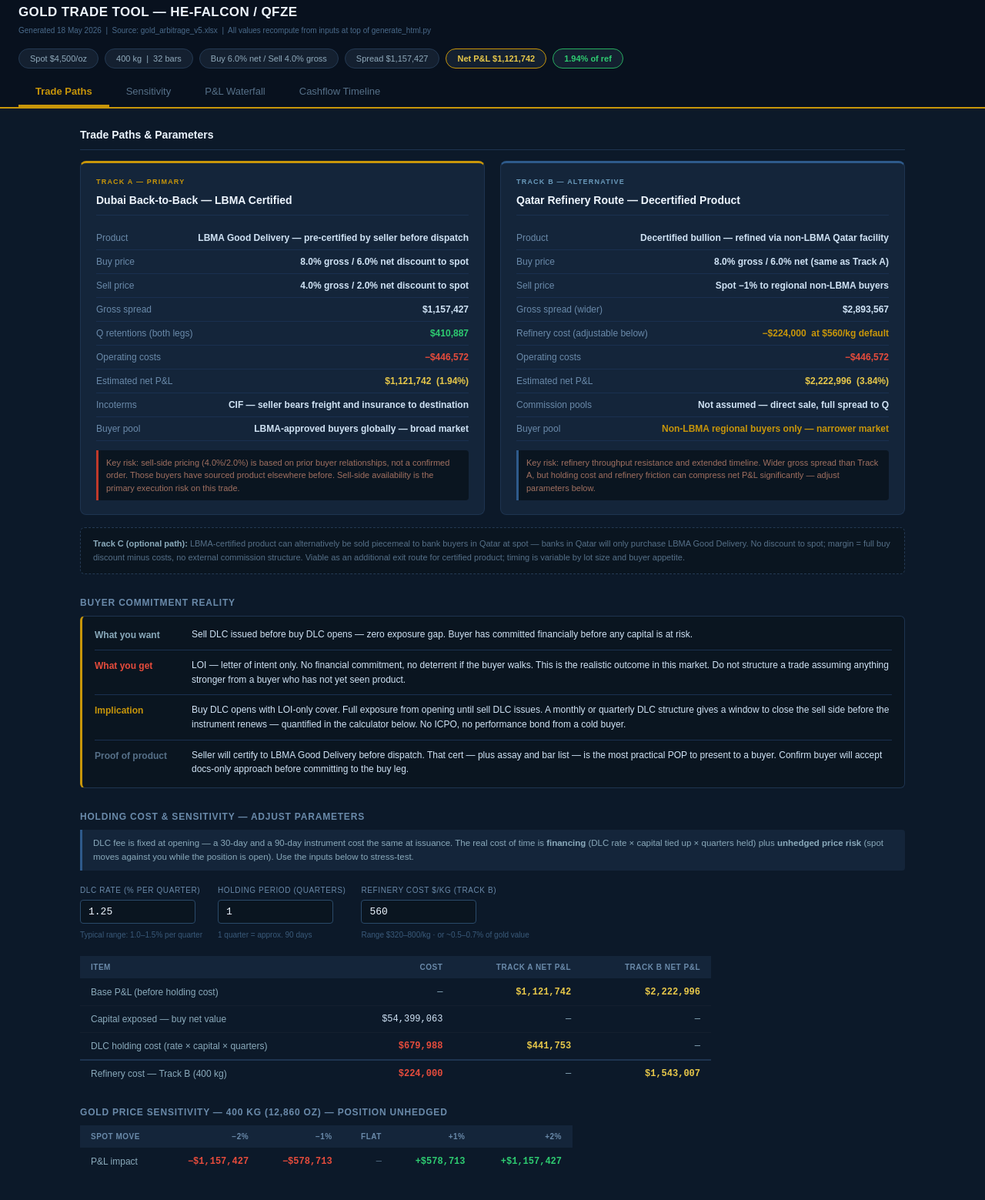
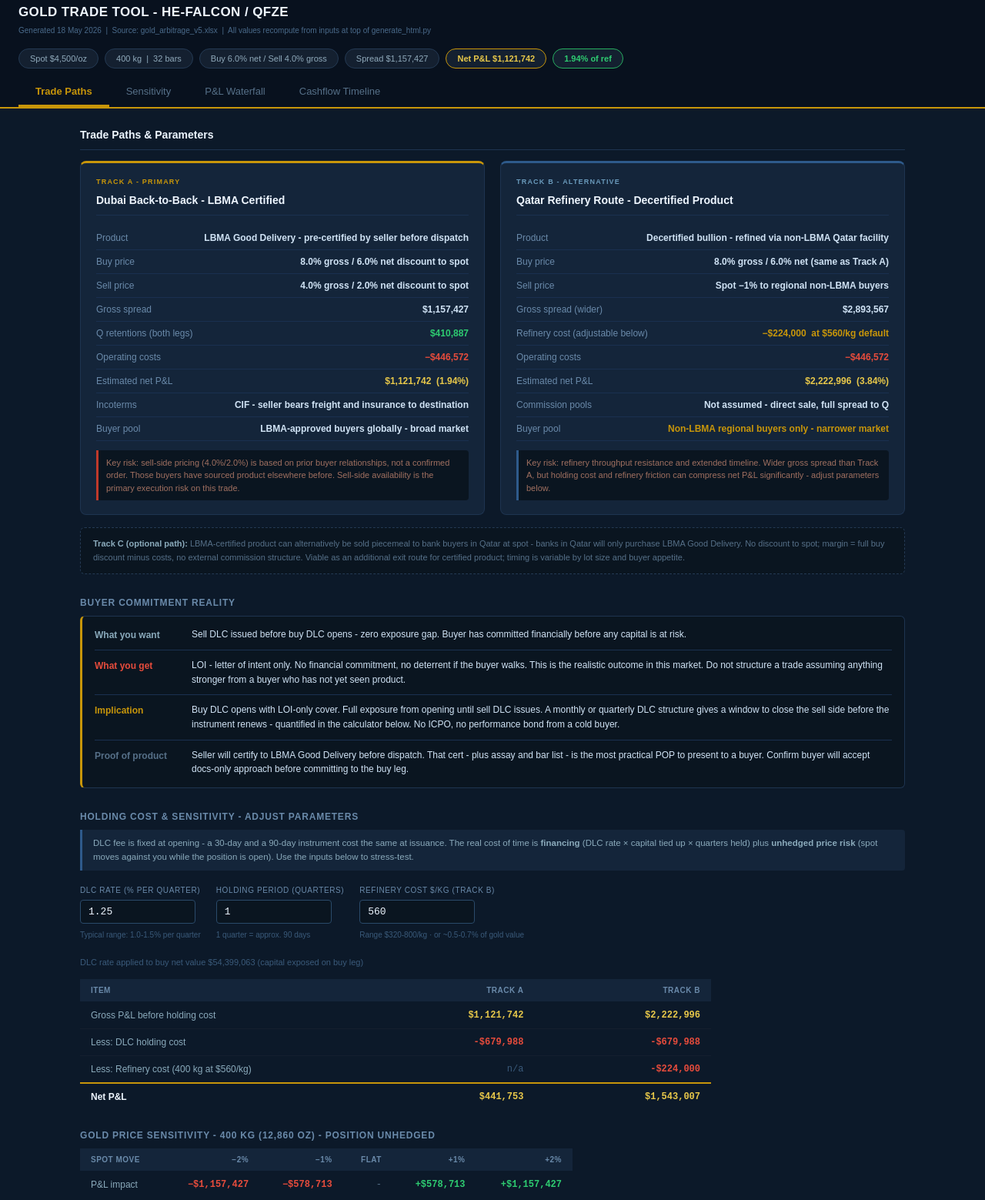
Before and after one commit to shaanmahrotri/au, a plain HTML site: page index.html in a window 1280 px wide. Shown: the part 13-1572 px from the top of the page at 77% size. Drawn offline with Linux system fonts and the light colour scheme.

Commit message:
Fix em dashes, clean holding cost table

```diff
--- a/index.html
+++ b/index.html
@@ -3,7 +3,7 @@
 <head>
 <meta charset="UTF-8">
 <meta name="viewport" content="width=device-width, initial-scale=1">
-<title>Gold Trade Tool — QFZE</title>
+<title>Gold Trade Tool - QFZE</title>
 <style>
 *{box-sizing:border-box;margin:0;padding:0}
 body{background:#0C1929;color:#D0E3F5;font-family:Arial,Helvetica,sans-serif;font-size:13px;line-height:1.5}
@@ -174,7 +174,7 @@ body{background:#0C1929;color:#D0E3F5;font-family:Arial,Helvetica,sans-serif;fon
 <div class="hdr">
   <div class="hdr-top">
     <div>
-      <div class="title">GOLD TRADE TOOL &mdash; HE-FALCON / QFZE</div>
+      <div class="title">GOLD TRADE TOOL - HE-FALCON / QFZE</div>
       <div class="updated">Generated 18 May 2026 &nbsp;|&nbsp; Source: gold_arbitrage_v5.xlsx &nbsp;|&nbsp; All values recompute from inputs at top of generate_html.py</div>
     </div>
     <div class="pills">
@@ -205,34 +205,34 @@ body{background:#0C1929;color:#D0E3F5;font-family:Arial,Helvetica,sans-serif;fon
 
     <!-- Track A -->
     <div class="tcard a">
-      <div class="tc-label a">Track A &mdash; Primary</div>
-      <div class="tc-title">Dubai Back-to-Back &mdash; LBMA Certified</div>
-      <div class="tc-row"><span class="tc-k">Product</span><span class="tc-v">LBMA Good Delivery &mdash; pre-certified by seller before dispatch</span></div>
+      <div class="tc-label a">Track A - Primary</div>
+      <div class="tc-title">Dubai Back-to-Back - LBMA Certified</div>
+      <div class="tc-row"><span class="tc-k">Product</span><span class="tc-v">LBMA Good Delivery - pre-certified by seller before dispatch</span></div>
       <div class="tc-row"><span class="tc-k">Buy price</span><span class="tc-v">8.0% gross / 6.0% net discount to spot</span></div>
       <div class="tc-row"><span class="tc-k">Sell price</span><span class="tc-v">4.0% gross / 2.0% net discount to spot</span></div>
       <div class="tc-row"><span class="tc-k">Gross spread</span><span class="tc-v">$1,157,427</span></div>
       <div class="tc-row"><span class="tc-k">Q retentions (both legs)</span><span class="tc-v green">$410,887</span></div>
       <div class="tc-row"><span class="tc-k">Operating costs</span><span class="tc-v red">&minus;$446,572</span></div>
       <div class="tc-row"><span class="tc-k">Estimated net P&amp;L</span><span class="tc-v gold">$1,121,742 &nbsp;(1.94%)</span></div>
-      <div class="tc-row"><span class="tc-k">Incoterms</span><span class="tc-v">CIF &mdash; seller bears freight and insurance to destination</span></div>
-      <div class="tc-row"><span class="tc-k">Buyer pool</span><span class="tc-v">LBMA-approved buyers globally &mdash; broad market</span></div>
+      <div class="tc-row"><span class="tc-k">Incoterms</span><span class="tc-v">CIF - seller bears freight and insurance to destination</span></div>
+      <div class="tc-row"><span class="tc-k">Buyer pool</span><span class="tc-v">LBMA-approved buyers globally - broad market</span></div>
       <div class="tc-risk">Key risk: sell-side pricing (4.0%/2.0%) is based on prior buyer relationships, not a confirmed order. Those buyers have sourced product elsewhere before. Sell-side availability is the primary execution risk on this trade.</div>
     </div>
 
     <!-- Track B -->
     <div class="tcard b">
-      <div class="tc-label b">Track B &mdash; Alternative</div>
-      <div class="tc-title">Qatar Refinery Route &mdash; Decertified Product</div>
-      <div class="tc-row"><span class="tc-k">Product</span><span class="tc-v">Decertified bullion &mdash; refined via non-LBMA Qatar facility</span></div>
+      <div class="tc-label b">Track B - Alternative</div>
+      <div class="tc-title">Qatar Refinery Route - Decertified Product</div>
+      <div class="tc-row"><span class="tc-k">Product</span><span class="tc-v">Decertified bullion - refined via non-LBMA Qatar facility</span></div>
       <div class="tc-row"><span class="tc-k">Buy price</span><span class="tc-v">8.0% gross / 6.0% net (same as Track A)</span></div>
       <div class="tc-row"><span class="tc-k">Sell price</span><span class="tc-v">Spot &minus;1% to regional non-LBMA buyers</span></div>
       <div class="tc-row"><span class="tc-k">Gross spread (wider)</span><span class="tc-v">$2,893,567</span></div>
       <div class="tc-row"><span class="tc-k">Refinery cost (adjustable below)</span><span class="tc-v amber">&minus;$224,000 &nbsp;at $560/kg default</span></div>
       <div class="tc-row"><span class="tc-k">Operating costs</span><span class="tc-v red">&minus;$446,572</span></div>
       <div class="tc-row"><span class="tc-k">Estimated net P&amp;L</span><span class="tc-v gold">$2,222,996 &nbsp;(3.84%)</span></div>
-      <div class="tc-row"><span class="tc-k">Commission pools</span><span class="tc-v">Not assumed &mdash; direct sale, full spread to Q</span></div>
-      <div class="tc-row"><span class="tc-k">Buyer pool</span><span class="tc-v amber">Non-LBMA regional buyers only &mdash; narrower market</span></div>
-      <div class="tc-risk" style="border-color:#2E5A8B">Key risk: refinery throughput resistance and extended timeline. Wider gross spread than Track A, but holding cost and refinery friction can compress net P&amp;L significantly &mdash; adjust parameters below.</div>
+      <div class="tc-row"><span class="tc-k">Commission pools</span><span class="tc-v">Not assumed - direct sale, full spread to Q</span></div>
+      <div class="tc-row"><span class="tc-k">Buyer pool</span><span class="tc-v amber">Non-LBMA regional buyers only - narrower market</span></div>
+      <div class="tc-risk" style="border-color:#2E5A8B">Key risk: refinery throughput resistance and extended timeline. Wider gross spread than Track A, but holding cost and refinery friction can compress net P&amp;L significantly - adjust parameters below.</div>
     </div>
 
   </div>
@@ -240,7 +240,7 @@ body{background:#0C1929;color:#D0E3F5;font-family:Arial,Helvetica,sans-serif;fon
   <!-- Track C footnote -->
   <div class="tc-footnote">
     <strong style="color:#8AAABB">Track C (optional path):</strong>
-    LBMA-certified product can alternatively be sold piecemeal to bank buyers in Qatar at spot &mdash; banks in Qatar will only purchase LBMA Good Delivery.
+    LBMA-certified product can alternatively be sold piecemeal to bank buyers in Qatar at spot - banks in Qatar will only purchase LBMA Good Delivery.
     No discount to spot; margin = full buy discount minus costs, no external commission structure.
     Viable as an additional exit route for certified product; timing is variable by lot size and buyer appetite.
   </div>
@@ -250,33 +250,33 @@ body{background:#0C1929;color:#D0E3F5;font-family:Arial,Helvetica,sans-serif;fon
   <div class="bc-panel">
     <div class="bc-row">
       <div class="bc-tag">What you want</div>
-      <div class="bc-val">Sell DLC issued before buy DLC opens &mdash; zero exposure gap. Buyer has committed financially before any capital is at risk.</div>
+      <div class="bc-val">Sell DLC issued before buy DLC opens - zero exposure gap. Buyer has committed financially before any capital is at risk.</div>
     </div>
     <div class="bc-row">
       <div class="bc-tag" style="color:#E74C3C">What you get</div>
-      <div class="bc-val">LOI &mdash; letter of intent only. No financial commitment, no deterrent if the buyer walks. This is the realistic outcome in this market. Do not structure a trade assuming anything stronger from a buyer who has not yet seen product.</div>
+      <div class="bc-val">LOI - letter of intent only. No financial commitment, no deterrent if the buyer walks. This is the realistic outcome in this market. Do not structure a trade assuming anything stronger from a buyer who has not yet seen product.</div>
     </div>
     <div class="bc-row">
       <div class="bc-tag" style="color:#C8960A">Implication</div>
-      <div class="bc-val">Buy DLC opens with LOI-only cover. Full exposure from opening until sell DLC issues. A monthly or quarterly DLC structure gives a window to close the sell side before the instrument renews &mdash; quantified in the calculator below. No ICPO, no performance bond from a cold buyer.</div>
+      <div class="bc-val">Buy DLC opens with LOI-only cover. Full exposure from opening until sell DLC issues. A monthly or quarterly DLC structure gives a window to close the sell side before the instrument renews - quantified in the calculator below. No ICPO, no performance bond from a cold buyer.</div>
     </div>
     <div class="bc-row">
       <div class="bc-tag" style="color:#567088">Proof of product</div>
-      <div class="bc-val">Seller will certify to LBMA Good Delivery before dispatch. That cert &mdash; plus assay and bar list &mdash; is the most practical POP to present to a buyer. Confirm buyer will accept docs-only approach before committing to the buy leg.</div>
+      <div class="bc-val">Seller will certify to LBMA Good Delivery before dispatch. That cert - plus assay and bar list - is the most practical POP to present to a buyer. Confirm buyer will accept docs-only approach before committing to the buy leg.</div>
     </div>
   </div>
 
   <!-- HOLDING COST & SENSITIVITY -->
-  <div class="sec-label" style="margin-top:28px">Holding Cost &amp; Sensitivity &mdash; Adjust Parameters</div>
+  <div class="sec-label" style="margin-top:28px">Holding Cost &amp; Sensitivity - Adjust Parameters</div>
   <div class="snote" style="margin-bottom:18px">
-    DLC fee is fixed at opening &mdash; a 30-day and a 90-day instrument cost the same at issuance. The real cost of time is <strong>financing</strong> (DLC rate &times; capital tied up &times; quarters held) plus <strong>unhedged price risk</strong> (spot moves against you while the position is open). Use the inputs below to stress-test.
+    DLC fee is fixed at opening - a 30-day and a 90-day instrument cost the same at issuance. The real cost of time is <strong>financing</strong> (DLC rate &times; capital tied up &times; quarters held) plus <strong>unhedged price risk</strong> (spot moves against you while the position is open). Use the inputs below to stress-test.
   </div>
 
   <div class="hc-inputs">
     <div class="hc-field">
       <label class="hc-label" for="hc-rate">DLC rate (% per quarter)</label>
       <input class="hc-input" id="hc-rate" type="number" value="1.25" min="0.5" max="3.0" step="0.05" oninput="calcHolding()">
-      <div class="hc-hint">Typical range: 1.0&ndash;1.5% per quarter</div>
+      <div class="hc-hint">Typical range: 1.0-1.5% per quarter</div>
     </div>
     <div class="hc-field">
       <label class="hc-label" for="hc-qtrs">Holding period (quarters)</label>
@@ -286,50 +286,48 @@ body{background:#0C1929;color:#D0E3F5;font-family:Arial,Helvetica,sans-serif;fon
     <div class="hc-field">
       <label class="hc-label" for="hc-ref">Refinery cost $/kg (Track B)</label>
       <input class="hc-input" id="hc-ref" type="number" value="560" min="0" max="1200" step="10" oninput="calcHolding()">
-      <div class="hc-hint">Range $320&ndash;800/kg &middot; or ~0.5&ndash;0.7% of gold value</div>
+      <div class="hc-hint">Range $320-800/kg &middot; or ~0.5-0.7% of gold value</div>
     </div>
   </div>
 
+  <div style="font-size:11px;color:#3A5A7A;margin-bottom:14px">
+    DLC rate applied to buy net value $54,399,063 (capital exposed on buy leg)
+  </div>
   <table class="hc-tbl">
     <thead>
       <tr>
-        <th>Item</th>
-        <th>Cost</th>
-        <th>Track A net P&amp;L</th>
-        <th>Track B net P&amp;L</th>
+        <th style="width:44%;text-align:left">Item</th>
+        <th>Track A</th>
+        <th>Track B</th>
       </tr>
     </thead>
     <tbody>
       <tr>
-        <td>Base P&amp;L (before holding cost)</td>
-        <td>&mdash;</td>
+        <td>Gross P&amp;L before holding cost</td>
         <td class="hc-pnl">$1,121,742</td>
         <td class="hc-pnl">$2,222,996</td>
       </tr>
       <tr>
-        <td>Capital exposed &mdash; buy net value</td>
-        <td class="hc-base">$54,399,063</td>
-        <td>&mdash;</td>
-        <td>&mdash;</td>
+        <td>Less: DLC holding cost</td>
+        <td class="hc-cost" id="hc-dlc">-$679,988</td>
+        <td class="hc-cost" id="hc-dlc-b">-$679,988</td>
       </tr>
       <tr>
-        <td>DLC holding cost (rate &times; capital &times; quarters)</td>
-        <td class="hc-cost" id="hc-dlc">$679,988</td>
+        <td>Less: Refinery cost (400 kg at $560/kg)</td>
+        <td style="color:#3A5A7A;text-align:right">n/a</td>
+        <td class="hc-cost" id="hc-ref-total">-$224,000</td>
+      </tr>
+      <tr class="hc-total">
+        <td>Net P&amp;L</td>
         <td class="hc-pnl" id="hc-pnl-a">$441,753</td>
-        <td>&mdash;</td>
-      </tr>
-      <tr class="hc-sep">
-        <td>Refinery cost &mdash; Track B (400 kg)</td>
-        <td class="hc-cost" id="hc-ref-total">$224,000</td>
-        <td>&mdash;</td>
         <td class="hc-pnl" id="hc-pnl-b">$1,543,007</td>
       </tr>
     </tbody>
   </table>
 
-  <!-- Gold price sensitivity — static -->
+  <!-- Gold price sensitivity - static -->
   <div style="margin-top:24px;margin-bottom:8px" class="sec-label">
-    Gold price sensitivity &mdash; 400 kg (12,860 oz) &mdash; position unhedged
+    Gold price sensitivity - 400 kg (12,860 oz) - position unhedged
   </div>
   <table class="hc-tbl" style="max-width:640px">
     <thead>
@@ -347,7 +345,7 @@ body{background:#0C1929;color:#D0E3F5;font-family:Arial,Helvetica,sans-serif;fon
         <td>P&amp;L impact</td>
         <td class="hc-cost">&minus;$1,157,427</td>
         <td class="hc-cost">&minus;$578,713</td>
-        <td style="color:#567088">&mdash;</td>
+        <td style="color:#567088">-</td>
         <td style="color:#2ECC71;font-weight:bold">+$578,713</td>
         <td style="color:#2ECC71;font-weight:bold">+$1,157,427</td>
       </tr>
@@ -358,10 +356,10 @@ body{background:#0C1929;color:#D0E3F5;font-family:Arial,Helvetica,sans-serif;fon
 
 <!-- ═══════════════ TAB 2: SENSITIVITY ═══════════════ -->
 <div id="pane-sensitivity" class="pane">
-  <div class="stitle">Net P&amp;L Sensitivity &mdash; Volume vs Sell Gross Discount</div>
+  <div class="stitle">Net P&amp;L Sensitivity - Volume vs Sell Gross Discount</div>
   <div class="snote">
     <strong>How to read this:</strong> rows = volume (kg), columns = sell gross discount (what Q receives from buyer).
-    Buy net discount held at 6.0% &mdash; the price Q pays Aureus Trading Co. Ltd.
+    Buy net discount held at 6.0% - the price Q pays Aureus Trading Co. Ltd.
     Gold outline = current base case (400 kg &nbsp;/&nbsp; 4.0% sell gross discount).
     Q retentions and costs scale with volume. Hover any cell for exact value.
   </div>
@@ -396,7 +394,7 @@ body{background:#0C1929;color:#D0E3F5;font-family:Arial,Helvetica,sans-serif;fon
 
 <!-- ═══════════════ TAB 3: WATERFALL ═══════════════ -->
 <div id="pane-waterfall" class="pane">
-  <div class="stitle">P&amp;L Waterfall &mdash; QFZE View</div>
+  <div class="stitle">P&amp;L Waterfall - QFZE View</div>
   <div class="wfnote">
     <strong>How it builds:</strong> Q receives the sell <em>gross</em> value ($55,556,490) and pays the buy <em>net</em> value ($54,399,063).
     The difference is the gross spread. Q then retains a portion of the commission mandate on each leg.
@@ -489,7 +487,7 @@ body{background:#0C1929;color:#D0E3F5;font-family:Arial,Helvetica,sans-serif;fon
     <tbody>
       <tr>
   <td class="cfd">Day 1</td>
-  <td class="cfe">DLC opened — sell leg</td>
+  <td class="cfe">DLC opened - sell leg</td>
   <td class="cfp">Dubai Buyer</td>
   <td class="cfp">QFZE</td>
   <td class="cfa">$56,713,917</td>
@@ -497,7 +495,7 @@ body{background:#0C1929;color:#D0E3F5;font-family:Arial,Helvetica,sans-serif;fon
 </tr>
 <tr>
   <td class="cfd">Day 3</td>
-  <td class="cfe">DLC opened — buy leg</td>
+  <td class="cfe">DLC opened - buy leg</td>
   <td class="cfp">QFZE</td>
   <td class="cfp">Aureus Trading Co. Ltd</td>
   <td class="cfa">$53,241,636</td>
@@ -529,7 +527,7 @@ body{background:#0C1929;color:#D0E3F5;font-family:Arial,Helvetica,sans-serif;fon
 </tr>
 <tr>
   <td class="cfd">Day 18</td>
-  <td class="cfe">Docs presented — buy DLC</td>
+  <td class="cfe">Docs presented - buy DLC</td>
   <td class="cfp">Aureus Trading Co. Ltd</td>
   <td class="cfp">QFZE</td>
   <td class="cfa">-</td>
@@ -537,7 +535,7 @@ body{background:#0C1929;color:#D0E3F5;font-family:Arial,Helvetica,sans-serif;fon
 </tr>
 <tr>
   <td class="cfd">Day 20</td>
-  <td class="cfe">Docs presented — sell DLC</td>
+  <td class="cfe">Docs presented - sell DLC</td>
   <td class="cfp">QFZE</td>
   <td class="cfp">Dubai Buyer</td>
   <td class="cfa">-</td>
@@ -586,9 +584,9 @@ body{background:#0C1929;color:#D0E3F5;font-family:Arial,Helvetica,sans-serif;fon
 <tr class="cfm">
   <td class="cfd">Day 30</td>
   <td class="cfe">Trade closed</td>
-  <td class="cfp">—</td>
-  <td class="cfp">—</td>
-  <td class="cfa">—</td>
+  <td class="cfp">-</td>
+  <td class="cfp">-</td>
+  <td class="cfa">-</td>
   <td class="cfn">All obligations settled</td>
 </tr>
 
@@ -598,8 +596,8 @@ body{background:#0C1929;color:#D0E3F5;font-family:Arial,Helvetica,sans-serif;fon
   <div class="cf-pos">
     <div class="cf-pos-title">Intermediary Running Position</div>
     <table class="csstbl">
-      <tr><td class="cssl">Sell leg received (gross — Q receives)</td><td class="cssv" style="color:#2ECC71">$55,556,490</td></tr>
-<tr><td class="cssl">Buy leg paid (net — Q pays)</td><td class="cssv" style="color:#E74C3C">-$54,399,063</td></tr>
+      <tr><td class="cssl">Sell leg received (gross - Q receives)</td><td class="cssv" style="color:#2ECC71">$55,556,490</td></tr>
+<tr><td class="cssl">Buy leg paid (net - Q pays)</td><td class="cssv" style="color:#E74C3C">-$54,399,063</td></tr>
 <tr><td class="cssl">Q commission retentions (both legs)</td><td class="cssv" style="color:#27AE60">$410,887</td></tr>
 <tr><td class="cssl">Operating costs</td><td class="cssv" style="color:#E74C3C">-$446,572</td></tr>
 
@@ -657,15 +655,19 @@ function calcHolding() {
     el.style.color = v < 0 ? '#E74C3C' : '#E8C84A';
   }
 
-  var dlcEl  = document.getElementById('hc-dlc');
-  var reftEl = document.getElementById('hc-ref-total');
-  var paEl   = document.getElementById('hc-pnl-a');
-  var pbEl   = document.getElementById('hc-pnl-b');
+  var dlcEl   = document.getElementById('hc-dlc');
+  var dlcBEl  = document.getElementById('hc-dlc-b');
+  var reftEl  = document.getElementById('hc-ref-total');
+  var paEl    = document.getElementById('hc-pnl-a');
+  var pbEl    = document.getElementById('hc-pnl-b');
 
-  dlcEl.textContent  = fmt(dlc);
-  reftEl.textContent = fmt(reft);
-  paEl.textContent   = fmt(pa);
-  pbEl.textContent   = fmt(pb);
+  var neg = function(v) { return '-' + fmt(v); };
+
+  dlcEl.textContent   = neg(dlc);
+  dlcBEl.textContent  = neg(dlc);
+  reftEl.textContent  = neg(reft);
+  paEl.textContent    = fmt(pa);
+  pbEl.textContent    = fmt(pb);
   cls(paEl, pa);
   cls(pbEl, pb);
 }
```
